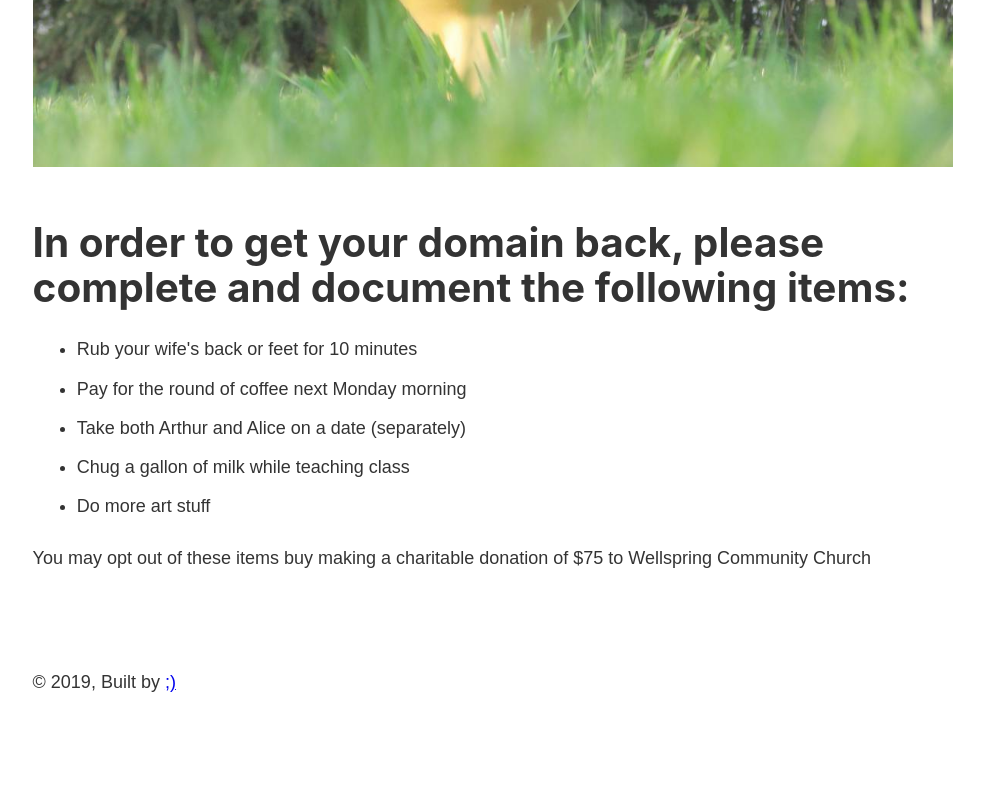
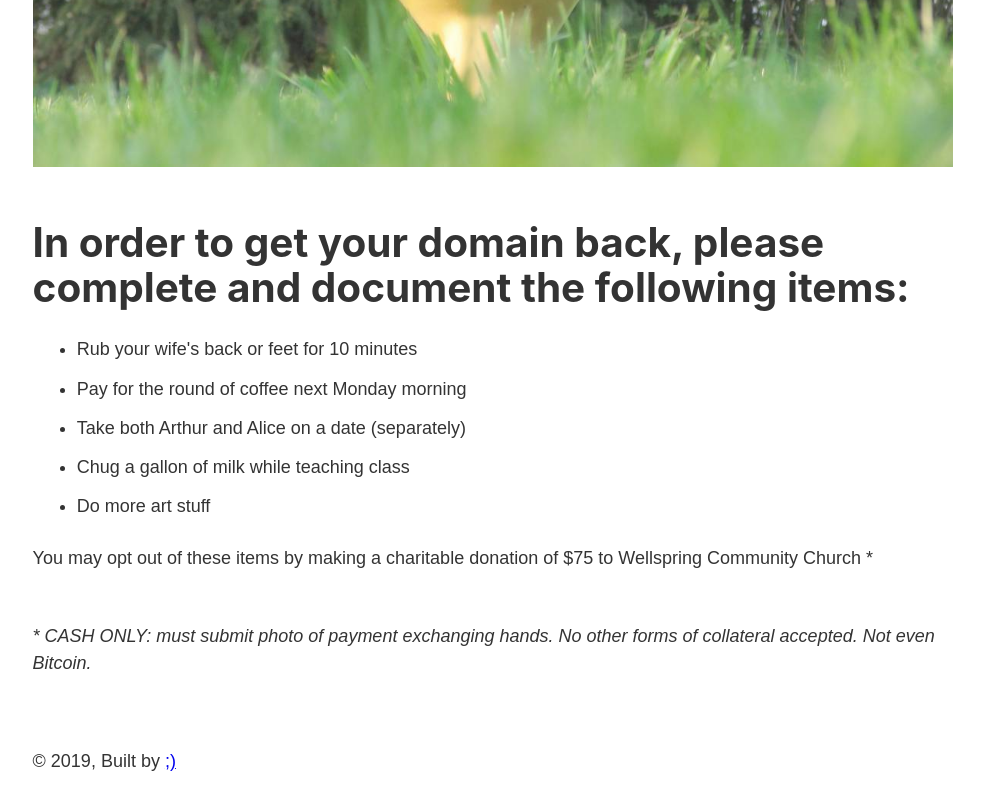
Before and after one commit to ryanvanbelkum/mattrobertsonart, a Gatsby site: page / in a window 1280 px wide. Shown: the part 807-1607 px from the top of the page, without its empty margins (147-1131 px from the left). Before the commit the page ends 1529 px from the top, so only its background shows below. Built offline with nearby package versions, Linux system fonts and the light colour scheme; Gatsby itself is replaced by a stand-in of ours.

Commit message:
cash only

```diff
--- a/src/pages/index.js
+++ b/src/pages/index.js
@@ -17,7 +17,9 @@ const IndexPage = () => (
       <li>Chug a gallon of milk while teaching class</li>
       <li>Do more art stuff</li>
     </ul>
-    <p>You may opt out of these items buy making a charitable donation of $75 to Wellspring Community Church</p>
+    <p>You may opt out of these items by making a charitable donation of $75 to Wellspring Community Church *</p>
+    <br />
+    <em>* CASH ONLY: must submit photo of payment exchanging hands. No other forms of collateral accepted. Not even Bitcoin.</em>
   </Layout>
 )
 
```
